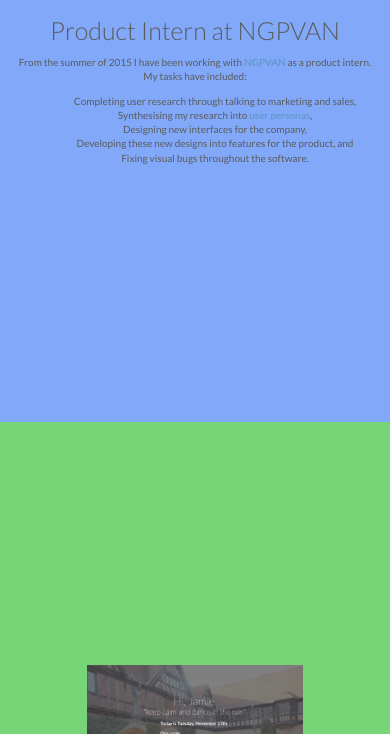
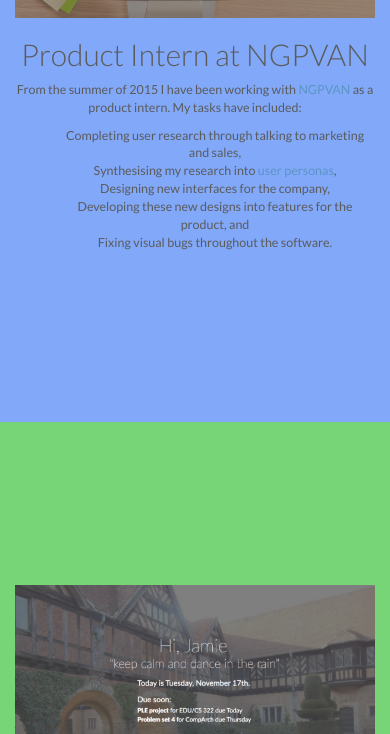
Before and after one commit to aditisjoshi/aditisjoshi.github.io, a website: page index.html in a window 390 px wide. Shown: the part 1266-2000 px from the top of the page. Drawn offline with nearby package versions, Linux system fonts and the light colour scheme.

Commit message:
adding media query for eader images

```diff
--- a/stylesheets/_images.scss
+++ b/stylesheets/_images.scss
@@ -8,6 +8,11 @@
         object-fit: contain;
         display: block;
         margin: $margin-base auto;
+
+        @media screen and (max-width: 768px){
+            width: 100%;
+        }
+
     }
 
         // img {
--- a/stylesheets/_variables.scss
+++ b/stylesheets/_variables.scss
@@ -50,14 +50,14 @@
 
 $font-size-xxl               : 3em                                     !default;
 $font-size-xl                : 2.5em                                   !default;
-$font-size-lg                : 1.5em                                   !default;
-$font-size-mdlg              : 1.25em                                  !default;
-$font-size-md                : 1em                                     !default;
+$font-size-lg                : 2em                                     !default;
+$font-size-mdlg              : 1.5em                                   !default;
+$font-size-md                : 1.25em                                  !default;
 $font-size-sm                : 0.875em                                 !default;
 $font-size-xs                : 0.75em                                  !default;
 $font-size-xxs               : 0.688em                                 !default;
 
-$font-size-h1                : $font-size-xl                           !default;
+$font-size-h1                : $font-size-xxl                          !default;
 $font-size-h2                : $font-size-lg                           !default;
 $font-size-h3                : $font-size-mdlg                         !default;
 
```
Also changed, not shown: stylesheets/main.css, 1 other file.
